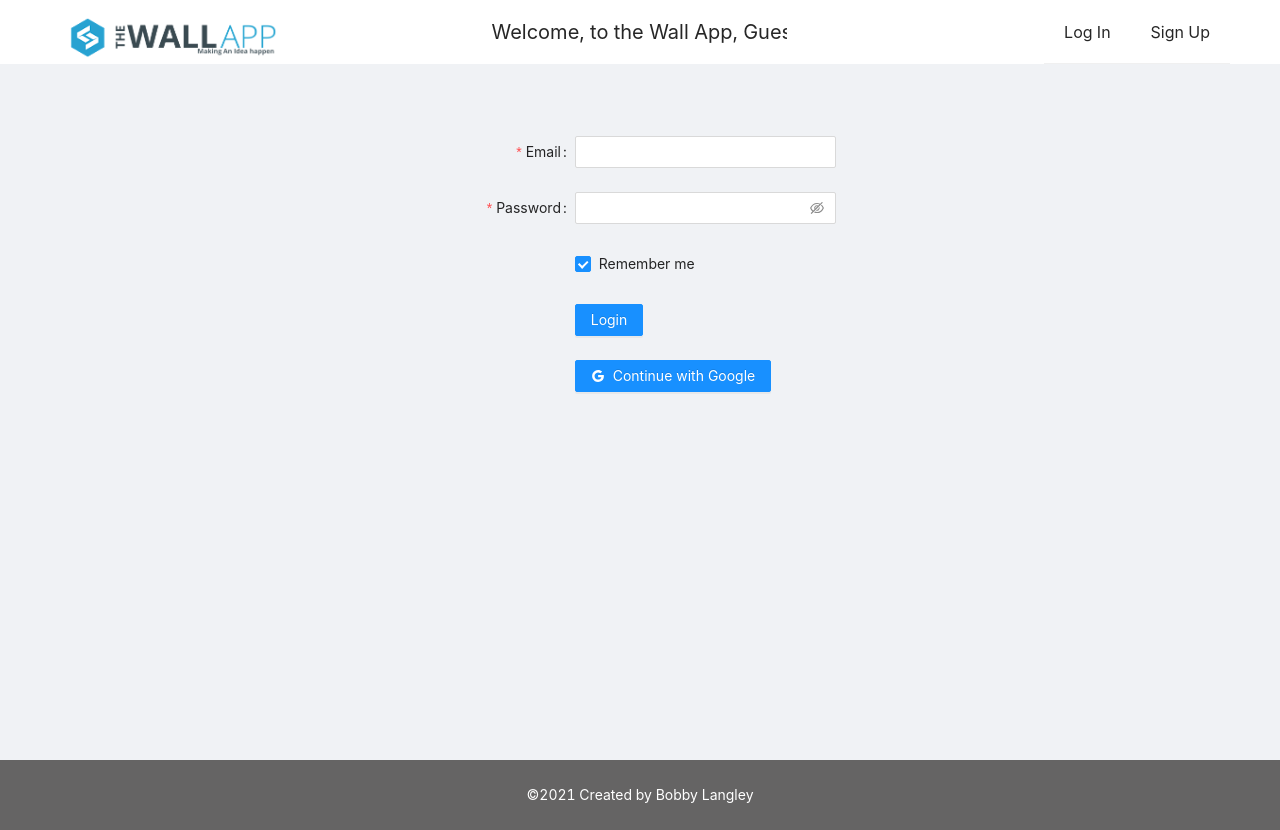
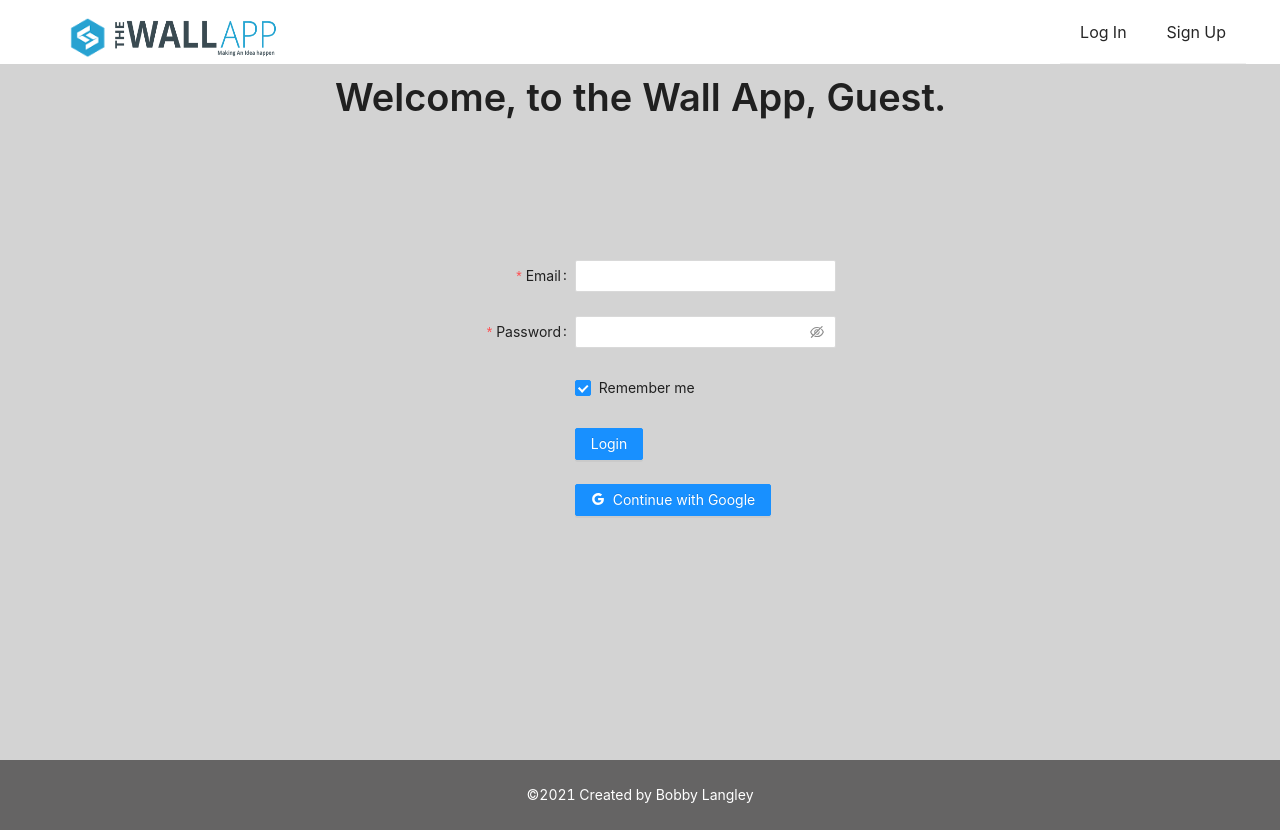
Before and after one commit to Bobby-Langley/wallApp-web, a React (Create React App) app: page /login in a window 1280 px wide. Built offline with nearby package versions, Linux system fonts and the light colour scheme.

Commit message:
added a welcome line component

```diff
--- a/src/App.css
+++ b/src/App.css
@@ -5,33 +5,19 @@
   max-height: 100vh !important;
 
 
+
 }
 .ant-layout-content{
   min-height: 87vh !important;
+   background: lightgrey;
 }
 
-.cardEffect{
-  animation: bobble 2s infinite;
-}
-@keyframes bobble{
-    0% {
-        transform: translate3d(20px, 10px, 0px);
-        animation-timing-function: ease-in;
-    }
-    50% {
-        transform: translate3d(20px, 20px, 0px);
-        animation-timing-function: ease-out;
-    }
-    100% {
-        transform: translate3d(20px, 10px, 0px);
-    }
-}
 
 
 .site-layout-content {
   min-height: 280px;
   padding: 24px;
-  background: rgba(255, 255, 255, 0.75) !important;
+  background: rgba(210, 210, 210, 0.75) !important;
   max-width: 600px;
   margin: auto;
 
@@ -43,7 +29,7 @@
 
 
 .ant-layout {
-  background: none;
+  background: none
 }
 
 .App-header {
@@ -53,7 +39,6 @@
   align-items: center;
   justify-content: center;
   font-size: calc(10px + 2vmin);
-  background-color:#656464;
 }
 
 .ant-layout-header {
@@ -66,19 +51,11 @@
   background: #656464 !important;
   justify-content: center;
   font-weight: 600px;
-
-
-
-
-
-
 }
 .ant-card-body {
   padding: inherit !important;
 }
-.App-link {
-  color: #61dafb;
-}
+
 .ant-list-bordered {
   border: 2px solid white;
 }
@@ -120,6 +97,5 @@
   margin-bottom: 10px;
   padding-bottom: 50px;
   white-space: nowrap;
-  /* overflow: hidden; */
   overflow: ellipsis;
 }
--- a/src/App.js
+++ b/src/App.js
@@ -2,13 +2,15 @@ import React, { useState, createContext } from "react";
 import { BrowserRouter as Router, Switch, Route, Link } from "react-router-dom";
 import firebase from "firebase";
 import "./App.css";
-import { Col, Layout, Row } from "antd";
+import { Col, Divider, Layout, Row } from "antd";
 import { Content, Footer, Header } from "antd/lib/layout/layout";
 import Login from "./scenes/Login";
 import SignUp from "./scenes/Signup";
 import Home from "./scenes/Home";
 import Navbar from "./components/navbar";
+import WelcomeLine from "./components/welcomeLine"
 import UpdatePost from "./scenes/UpdatePost";
+import Title from "antd/lib/typography/Title";
 const { firebaseConfig } = require("./config");
 
 firebase.initializeApp(firebaseConfig);
@@ -25,8 +27,9 @@ function App() {
       <UserContext.Provider value={{ user, setUser, firebaseAuth }}>
         <Router>
           <Layout>
-            <Navbar />
-            <Content style={{ padding: "0 50px", minHeight: "80vh" }}>
+            <Navbar style={{backgroundColor: "white" }} />
+            <Content style={{ padding: "0 50px", minHeight: "80vh"}}>
+             <Title style={{ textAlign: "center", padding: "10px" }}> <WelcomeLine/> </Title>
               <Switch>
                 <Route path="/login" component={Login} />
                 <Route path="/signup" component={SignUp} />
--- a/src/components/navbar.jsx
+++ b/src/components/navbar.jsx
@@ -1,10 +1,10 @@
 import React, { useContext } from "react";
-import { Menu, Layout, Row, Col } from "antd";
+import { Menu, Layout, Row, Col, Typography } from "antd";
 import { Link, useHistory } from "react-router-dom";
 import { UserContext } from "../App";
 import Avatar from "antd/lib/avatar/avatar";
 import { Header } from "antd/lib/layout/layout";
-
+const { Paragraph } = Typography;
 const rightStyle = { position: "absolute", top: 0, right: 0 };
 
 function Navbar() {
@@ -38,9 +38,9 @@ function Navbar() {
     );
   return (
     <>
-      <Header>
-        <Row justify="space-between">
-          <Col span={6} style={{ float: "left" }}>
+      <Header style={{backgroundColor: "white"}}>
+        <Row justify="space-between" gutter={{ xs: 8, sm: 16, md: 24, lg: 32 }}>
+          <Col span={8} style={{ float: "left" }}>
             <Link className="welcome" to="/">
               <img
                 style={{ marginRight: "-15px" }}
@@ -48,22 +48,11 @@ function Navbar() {
                 height={75}
                 src="\TSL-logo.png"
               ></img>
-              <img width={170} height={40} src="\wallappLogo.png"></img>
+              <img width={170} height={40} src="\wallappLogo 2.png"></img>
             </Link>
           </Col>
-          <Col
-            className="welcome"
-            span={6}
-            style={{ float: "center", fontSize: "20px", overflow: "hidden" }}
-          >
-            {!user ? (
-              <p> Welcome, to the Wall App, Guest. </p>
-            ) : (
-              <p>Welcome, {userName}. </p>
-            )}
-          </Col>
 
-          <Col span={6} style={{ float: "right" }}>
+          <Col span={8} style={{ float: "right" }}>
             <Menu
               mode="horizontal"
               defaultSelectedKeys={["1"]}
--- a/src/components/posts.jsx
+++ b/src/components/posts.jsx
@@ -79,13 +79,11 @@ function Posts({ posts, setPosts, loading, setLoading }) {
 
   return (
     <>
-      <Row type="flex" justify="center" className="alignColumn">
-        <Col span={14} className="alignColumn">
+      <Row type="flex" justify="center" >
+        <Col span={14} >
           {user ? (
             <>
-              <p style={{ textAlign: "center", fontSize: "16px" }}>
-                Add something to The Wall.
-              </p>
+
               <NewPost
                 posts={posts}
                 setPosts={setPosts}
--- /dev/null
+++ b/src/components/welcomeLine.jsx
@@ -0,0 +1,30 @@
+import React, { useContext } from "react";
+import { Menu, Layout, Row, Col, Typography } from "antd";
+
+import { UserContext } from "../App";
+import Paragraph from "antd/lib/typography/Paragraph";
+
+
+
+
+function WelcomeLine(){
+    const { user } = useContext(UserContext);
+const userName =
+    !user || !user.displayName
+      ? " user that didn't sign in with Google."
+      : user && user.displayName;
+
+    return(
+        <>
+        <Col>
+{!user ? (
+              <Paragraph> Welcome, to the Wall App, Guest. </Paragraph>
+            ) : (
+              <Paragraph>Welcome, {userName}. </Paragraph>
+            )}
+          </Col>
+</>
+    )
+}
+
+export default WelcomeLine
--- a/src/scenes/Home.jsx
+++ b/src/scenes/Home.jsx
@@ -24,19 +24,18 @@ function Home() {
 
   return (
     <>
-    <br/>
-      <Row justify="space-around" >
-          {/* <br/> */}
-        <Col span={24} >
+      <br />
+      <Row justify="space-around">
+        <Col span={24}>
           <Row justify="center">
-
-          {!user ? (<Title level={3}  >
+            {!user ? (
+              <Title level={3}>
                 In order to post on the wall, please either
                 <Link to="/login"> Login </Link>
                 or
                 <Link to="/signup"> sign up </Link>.
-          </Title>) : (null)
-        }
+              </Title>
+            ) : null}
           </Row>
 
           <>
@@ -48,9 +47,7 @@ function Home() {
               loading={loading}
               setLoading={setLoading}
             />
-
           </>
-
         </Col>
       </Row>
     </>
```
Lines whose indentation alone changed are shown as unchanged.
